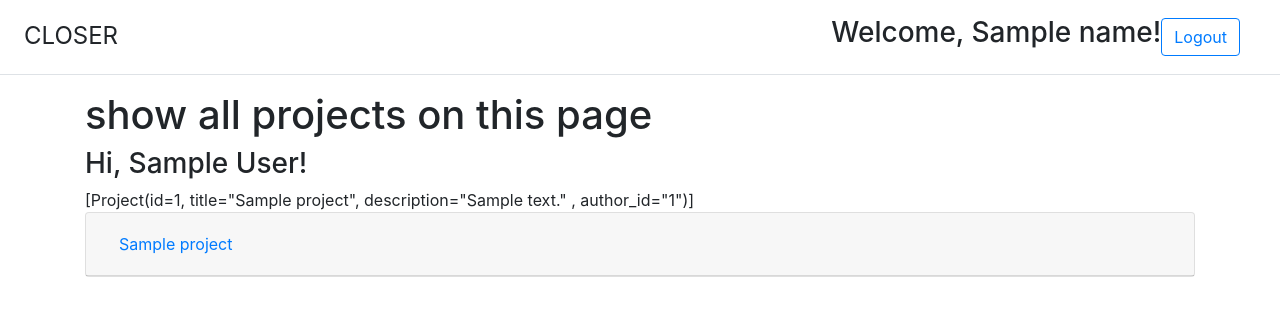
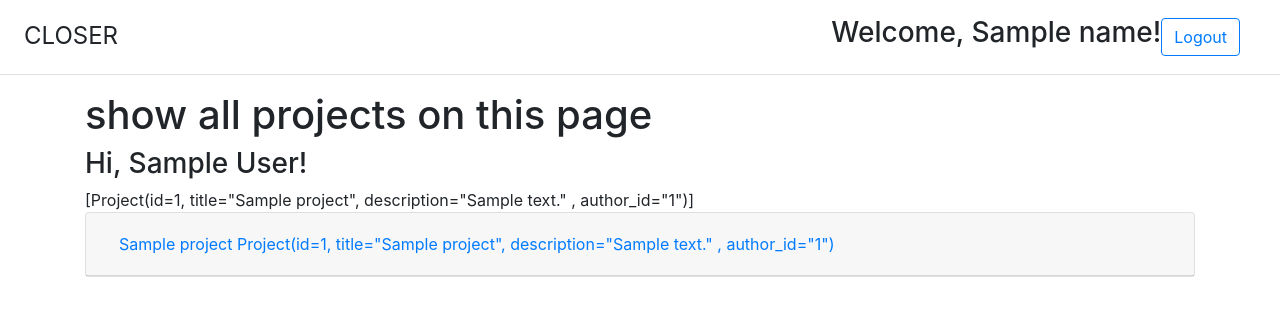
Before and after one commit to olgabor/closer, a Flask app: template templates/projects.html in a window 1280 px wide. Shown: the top 316 px of the page. Run offline with Flask 2, Linux system fonts and the light colour scheme; a user stored in the database is signed in; tables that the repository leaves empty hold one stand-in row (values such as "Sample post"); the template is opened without the code that fills it: values that come from a table or form of the project are taken from there, most other values are stand-ins (such as "Sample title", 1, 10 or a date in 2020); some libraries are stand-ins or nearby versions.

Commit message:
adds project.id to each model

```diff
--- a/templates/projects.html
+++ b/templates/projects.html
@@ -22,6 +22,7 @@
         <h5 class="mb-0">
           <button class="btn btn-link" data-toggle="collapse" data-target="#{{project.id}}" aria-expanded="true" aria-controls="{{project.id }}">
             {{project.title }}
+            {{project}}
           </button>
         </h5>
       </div>
@@ -31,36 +32,14 @@
             {{project.description }}
             <br>
             <br>
-            <button type="button" data-toggle="modal" class="btn btn-info"  data-target="#exampleModalCenter" href="#" >add new ticket </button>
+            <button type="button" data-toggle="modal" class="btn btn-info"  data-target=#{{project.title}}  href="#" >add new ticket </button>
 
-            <div class="btn-group dropright">
-                <button type="button" class="btn btn-light dropdown-toggle" data-toggle="dropdown" aria-haspopup="true" aria-expanded="false">
-                  Actions
-                </button>
-                <div class="dropdown-menu">
-                    <a class="dropdown-item" href="#">Update </a>
-                    <a class="dropdown-item" href="#">Complete</a>
-                    <a class="dropdown-item" href="#">Delete</a>
-                </div>
-              </div>
-                <div>
-                    <ul>
-                        {% for ticket in tickets %}
-                         {% if ticket.project_id ==  project.id  %}
-                            <li> {{ ticket.name }} {{ ticket.author_id }} {{ ticket.project_id }} {{project.id}} </li>
-                            {% endif %}
-                    </ul>
-                    {% endfor %}
-                </div>
-        </div>
-      </div>
-    </div>
                      <!-- Modal -->
-<div class="modal fade" id="exampleModalCenter" tabindex="-1" role="dialog" aria-labelledby="exampleModalCenterTitle" aria-hidden="true">
+                     <div class="modal fade" id={{project.title }} tabindex="-1" role="dialog" aria-labelledby="exampleModalCenterTitle" aria-hidden="true">
                         <div class="modal-dialog modal-dialog-centered" role="document">
                           <div class="modal-content">
                             <div class="modal-header">
-          <h5 class="modal-title" id="exampleModalLongTitle"> Add new item to your project <strong>  {{project.title }}</strong> </h5>
+                              <h5 class="modal-title" id="exampleModalLongTitle"> Add new item to your project <strong>  {{project.title }} {{project.id }} </strong> </h5>
                               <button type="button" class="close" data-dismiss="modal" aria-label="Close">
                                 <span aria-hidden="true">&times;</span>
                               </button>
@@ -96,18 +75,42 @@
                                       <div class="form-group">
                                         <label for="exampleFormControlInput1">Due Date</label>
                                         <input name="due_date" type="date" class="form-control" id="date">
+                                        <input class="input" type="hidden" name="author_id" value="{{current_user.id}}">
+                                        <input class="input" type="hidden" name="project_id" value={{ project.id }}>
+                                        <input class="input" type="hidden" name="date_posted">
                                       </div>
-                <!-- Form hidden fields  -->
-                        <input class="input" type="hidden" name="author_id" value="{{current_user.id}}">
-                        <input class="input" type="hidden" name="project_id" value="{{project.id}}">
-                        <input class="input" type="hidden" name="date_posted">
                                     <button class="btn btn-info">Save</button>
                                   </form>
                             </div>
                           </div>
                         </div>
                       </div>
-<br>
+
+
+
+            <div class="btn-group dropright">
+                <button type="button" class="btn btn-light dropdown-toggle" data-toggle="dropdown" aria-haspopup="true" aria-expanded="false">
+                  Actions
+                </button>
+                <div class="dropdown-menu">
+                    <a class="dropdown-item" href="#">Update </a>
+                    <a class="dropdown-item" href="#">Complete</a>
+                    <a class="dropdown-item" href="#">Delete</a>
+                </div>
+              </div>
+                <div>
+                    <ul>
+                        {% for ticket in tickets %}
+                         {% if ticket.project_id ==  project.id  %}
+                            <li> {{ ticket.name }} {{ ticket.author_id }} {{ ticket.project_id }} {{project.id}} </li>
+                            {% endif %}
+                    </ul>
+                    {% endfor %}
+                </div>
+
+        </div>
+      </div>
+    </div>
 
 
     {% endfor %}
```
Lines whose indentation alone changed are shown as unchanged.
